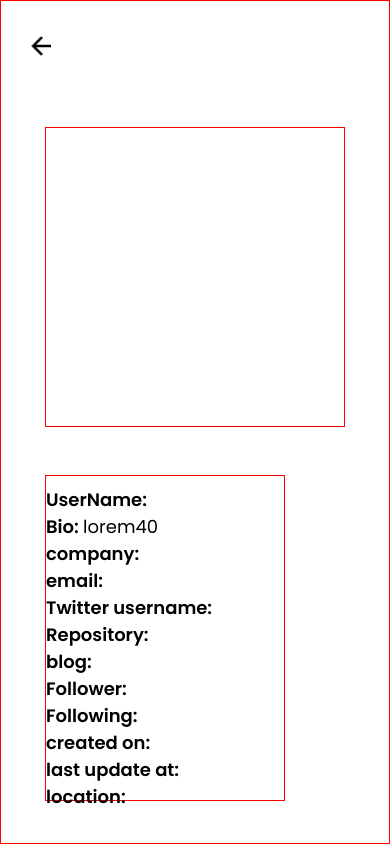
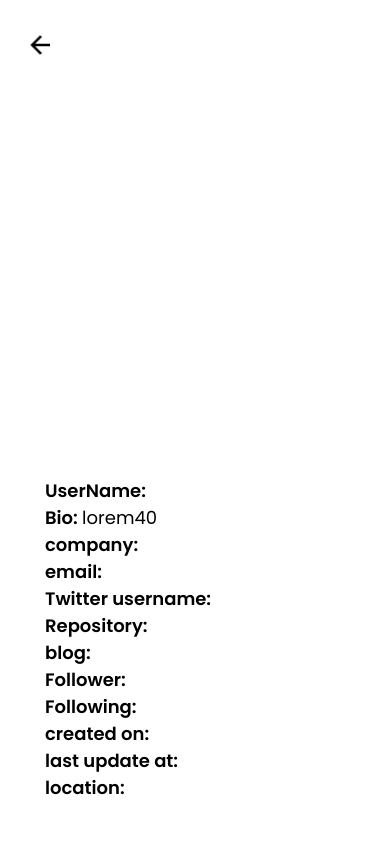
Before and after one commit to abdvllJSX/gitpursuit, a React (Vite) app: page /User in a window 390 px wide. Built offline with nearby package versions, Linux system fonts and the light colour scheme.

Commit message:
mobile check

```diff
--- a/src/components/Home/home.scss
+++ b/src/components/Home/home.scss
@@ -5,7 +5,7 @@
     width: 100%;
     height: 100%;
     transition: all .5s ease-in;
-
+    padding-bottom: 30px;
     .home-wrapper {
         width: 100%;
         display: grid;
--- a/src/components/Nav/Nav.scss
+++ b/src/components/Nav/Nav.scss
@@ -2,6 +2,7 @@
 
 
 nav {
+
     display: flex;
     width: 100%;
     height: 100px;
@@ -9,6 +10,10 @@ nav {
     align-items: center;
     justify-content: space-around;
 
+    @include mobile{
+        justify-content: space-between;
+        padding: 0 20px;
+    }
     .toggler-container {
         width: 65px;
         display: flex;
--- a/src/components/User/user.scss
+++ b/src/components/User/user.scss
@@ -2,9 +2,9 @@
 
 
 .user-container {
-    border: 1px solid red;
     height: 100vh;
     width: 100%;
+    padding-bottom: 20px;
 
     .back-icon {
         width: 90%;
@@ -34,7 +34,6 @@
                 height: 500px;
 
                 @include mobile {
-                    border: 1px solid red;
                     width: 300px;
                     height: 300px;
                 }
@@ -56,7 +55,7 @@
 
             .user-info {
                 width: 250px;
-                border: 1px solid red;
+
                 .user-name,
                 .stats {
                     opacity: 0;
```
